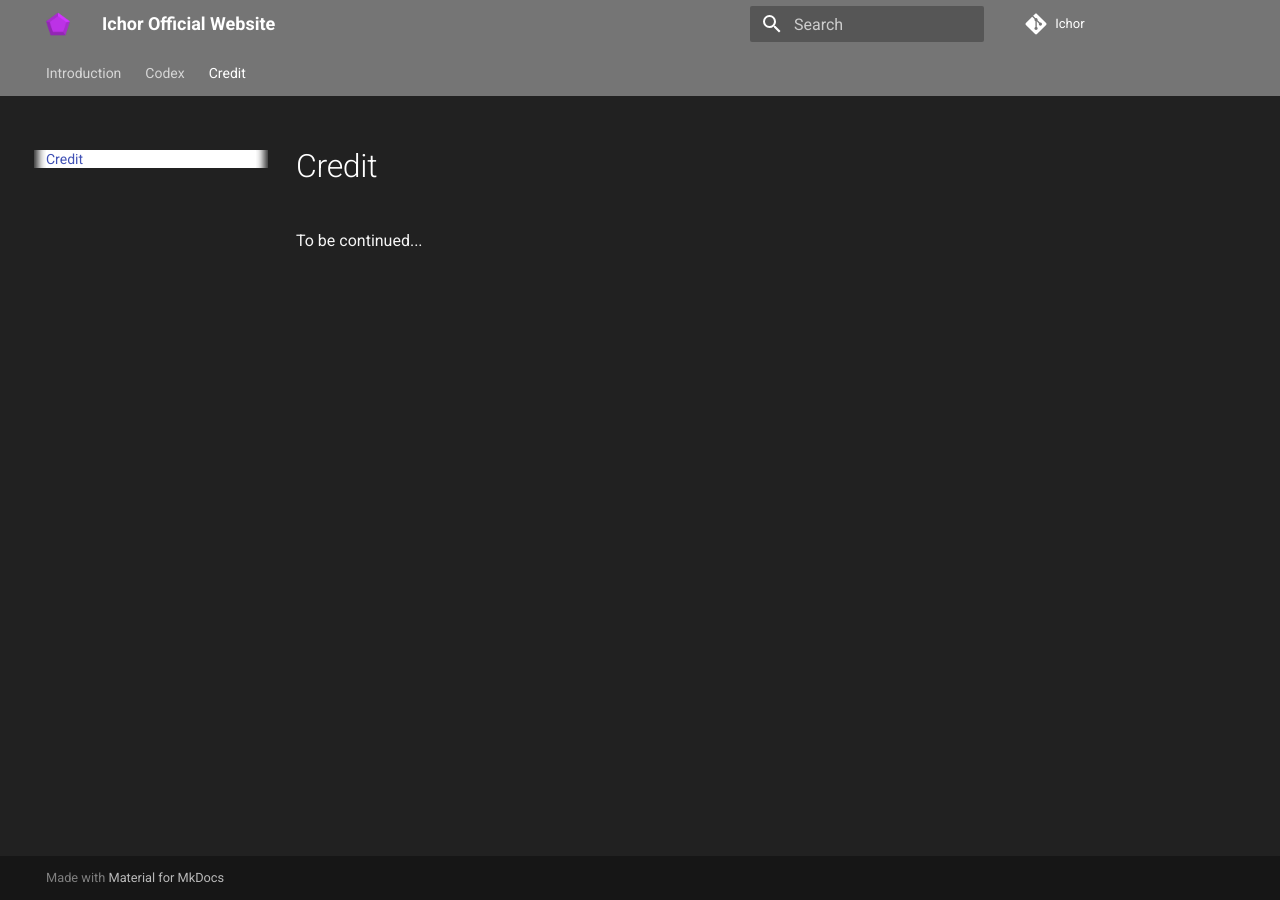
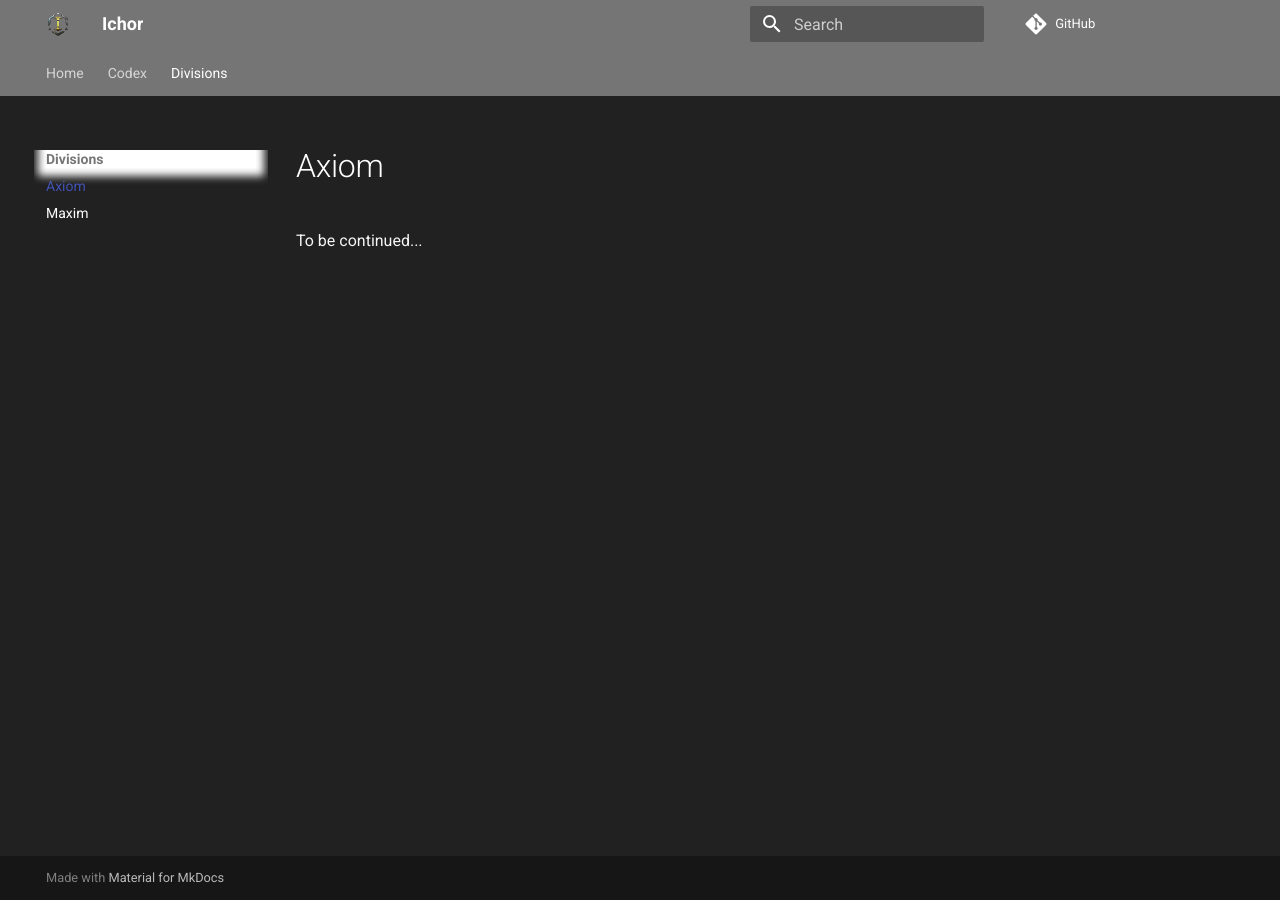
Before and after one commit to ichor-rbx/ichor-rbx.github.io, an MkDocs documentation site: the page built from docs/divisions/axiom.md, in a window 1280 px wide. Built offline with MkDocs 1.6.1 and Material for MkDocs 9.7.7, drawn with Linux system fonts in a browser that asks for light colours.

Commit message:
updates :)

```diff
--- a/mkdocs.yml
+++ b/mkdocs.yml
@@ -1,10 +1,10 @@
-site_name: Ichor Official Website
+site_name: Ichor
 site_description: Official Website for Ichor
 site_url: https://ichor-rbx.github.io/
 site_author: Kohl
 
 repo_url: https://github.com/ichor-rbx/
-repo_name: Ichor
+repo_name: GitHub
 edit_uri: ichor-rbx.github.io/edit/deploy/docs
 
 theme:
@@ -22,7 +22,9 @@ extra_css:
     - stylesheets/codehilite.css
 
 nav:
-    - Introduction: index.md
+    - Home: index.md
     - Codex:
-        - Overview: codex/overview.md
-    - Credit: credit.md
+        - Introduction: codex/introduction.md
+    - Divisions:
+        - Axiom: divisions/axiom.md
+        - Maxim: divisions/maxim.md
```
Also changed, not shown: README.md (+2 -2 lines), docs/divisions/maxim.md (added, +1 -0 lines), docs/assets/images/Ichor.png, docs/codex/introduction.md (renamed from docs/codex/overview.md), docs/divisions/axiom.md (renamed from docs/credit.md).
